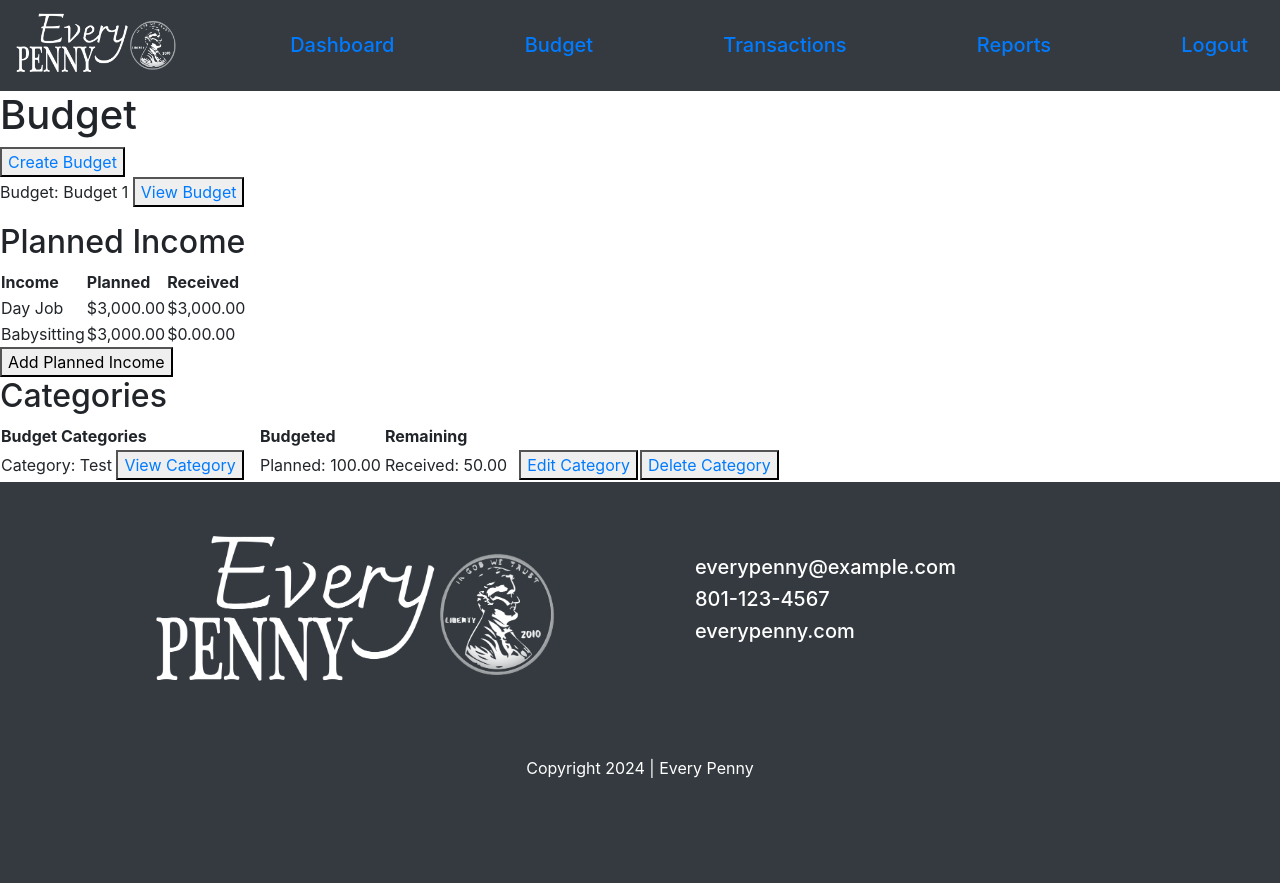
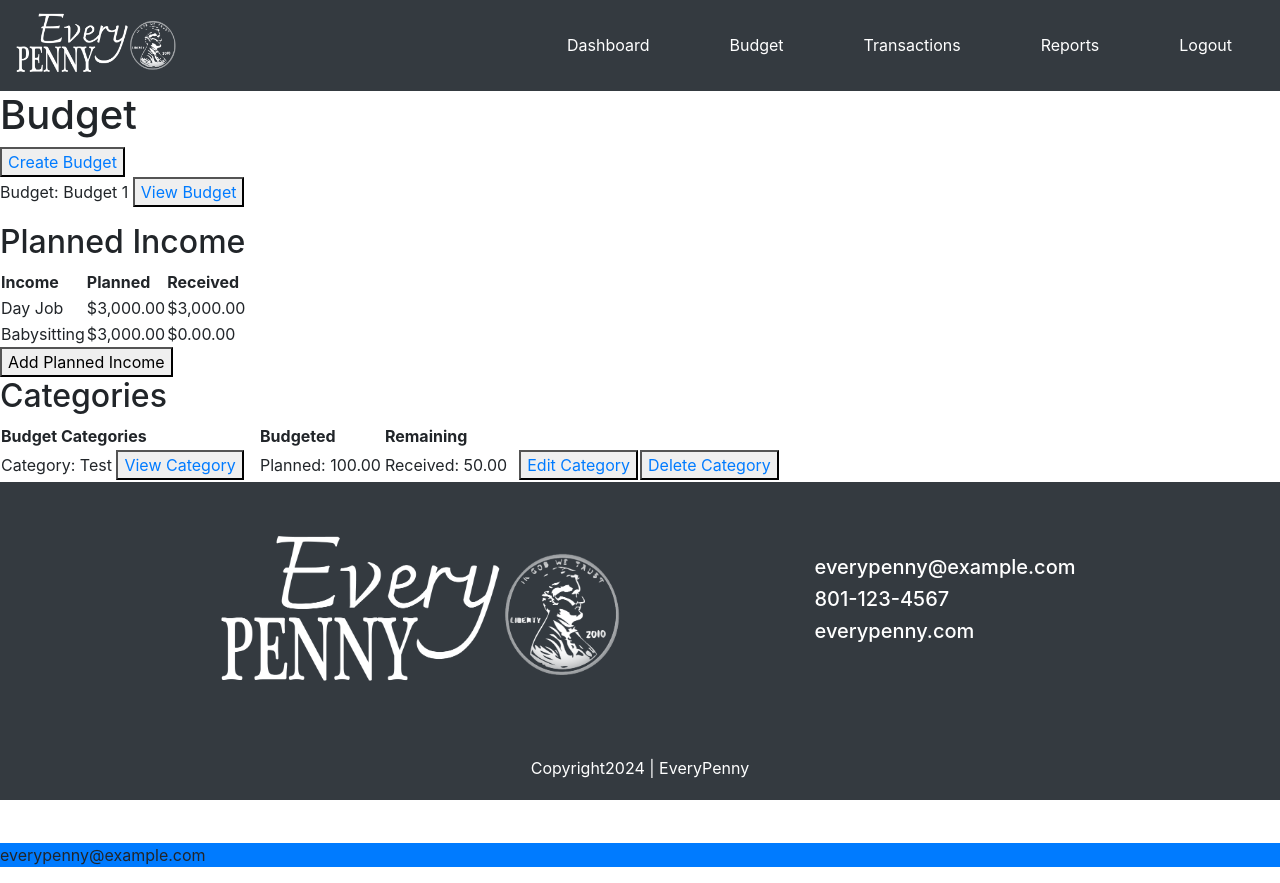
Before and after one commit to jcottam1/WEB4350_Budget, a Django app: page /budget/budget/ in a window 1280 px wide. Before the commit the page ends 778 px from the top, so only its background shows below. Run offline with Django 4.2, Linux system fonts and the light colour scheme; a user stored in the database is signed in; data comes from the database, SQL or seed files in the repository; some libraries are stand-ins or nearby versions.

Commit message:
navbar working

```diff
--- a/budget/templates/budget/base.html
+++ b/budget/templates/budget/base.html
@@ -12,48 +12,60 @@
     <link rel="stylesheet" href="{% static 'budget/styles.css' %}">
     <title>Document</title>
 </head>
-<body>
-    <nav class="navbar bg-dark">
+<body class="{{bodyClass}}">
+        <div class="body-content">
+            <nav class="navbar navbar-dark bg-dark">
+                <div class="">
+                    <img src="{% static 'images/logo.png'%}" alt="Logo" style="width:10rem";>
+                </div>
+                <div class="navbar">
                 {% if user.is_authenticated %}
-            <div class="">
-                <img src="{% static 'images/logo.png' %}" alt="Logo" style="width: 10rem";>
+                    <a href="{%  url 'budget:index' %}"  class="nav-item nav-link links {% if nbar == 'dashboard' %}nav-active{% else %}nav-inactive{% endif %}">Dashboard</a>
+                    <a href="{%  url 'budget:budget' %}"  class="nav-item nav-link links {% if nbar == 'budget' %}nav-active{% else %}nav-inactive{% endif %}">Budget</a>
+                    <a href="{%  url 'budget:transactions' %}"  class="nav-item nav-link links {% if nbar == 'transactions' %}nav-active{% else %}nav-inactive{% endif %}">Transactions</a>
+                    <a href="{%  url 'budget:reports' %}"  class="nav-item nav-link links {% if nbar == 'reports' %}nav-active{% else %}nav-inactive{% endif %}">Reports</a>
+                    <a href="{%  url 'logout' %}"  class="nav-item nav-link links {% if nbar == 'reports' %}nav-active{% else %}nav-inactive{% endif %}">Logout</a>
                 </div>
-            <a href="{% url 'budget:index' %}" class="nav-item nav-link h5 mb-0">Dashboard</a>
-            <a href="{% url 'budget:budget' %}" class="nav-item nav-link h5 mb-0">Budget</a>
-            <a href="{% url 'budget:transactions' %}" class="nav-item nav-link h5 mb-0">Transactions</a>
-            <a href="{% url 'budget:reports' %}" class="nav-item nav-link h5 mb-0">Reports</a>
-            <a href="{% url 'logout' %}" class="nav-item nav-link h5 mb-0">Logout</a>
                 {% else %}
-            <a href="{% url 'login' %}" class="nav-item nav-link h5 mb-0">Login</a>
-            <a href="{% url 'register' %}" class="nav-item nav-link h5 mb-0">Register</a>
+                    <a href="{%  url 'login' %}"  class="nav-item nav-link links {% if nbar == 'login' %}nav-active{% else %}nav-inactive{% endif %}">Login</a>
+                    <a href="{%  url 'register' %}"  class="nav-item nav-link links {% if nbar == 'register' %}nav-active{% else %}nav-inactive{% endif %}">Register</a>
                 {% endif %}
             </nav>
 
+            {% if messages %}
+                {% for message in messages %}
+                    <div class="alert alert-{{ message.tags }}"></div>
+                    {{ message }}
+                {% endfor %}
+            {% endif %}
+
+            {% block body %}
+            {% endblock %}
+        </div>
         <footer class="bg-dark mt-5 pt-4 pb-1 fixed-bottom">
             <div class="container">
                 <div class="row d-flex justify-content-center">
                     <div class="col-6">
-                        <div class="d-flex justify-content-center mt-3">
-                            <img src="{% static 'images/logo.png' %}" alt="Logo" style="width: 25rem";>
+                        <div class=" mt-3">
+                            <img src="{% static 'images/logo.png'%}"alt="Logo"style="width:25rem";>
                          </div>
                     </div>
-                    <div class="col-6 text-white my-auto">
+                     <div class="col-6text-white my-auto">
 
                         <ul class="">
-                            <li class="list-unstyled h5">everypenny@example.com</li>
-                            <li class="list-unstyled h5">801-123-4567</li>
-                            <li class="list-unstyled h5">everypenny.com</li>
+                            <li class="list-unstyled h5 text-white">everypenny@example.com</li>
+                            <li class="list-unstyled h5 text-white">801-123-4567</li>
+                            <li class="list-unstyled h5 text-white">everypenny.com</li>
                         </ul>
                     </div>
                 </div>
                 <div class="row">
-                    <p class="col-12 text-center text-white mt-5">Copyright 2024 | Every Penny</p>
+                     <p class="col-12 text-center text-white mt-5">Copyright2024 | EveryPenny</p>
                  </div>
             </div>
         </footer>
 
-{% block body %}
-{% endblock %}
 <footer class="bg-primary"><p>everypenny@example.com</p></footer>
+
 </body>
 </html>
```
Lines whose indentation alone changed are shown as unchanged.
